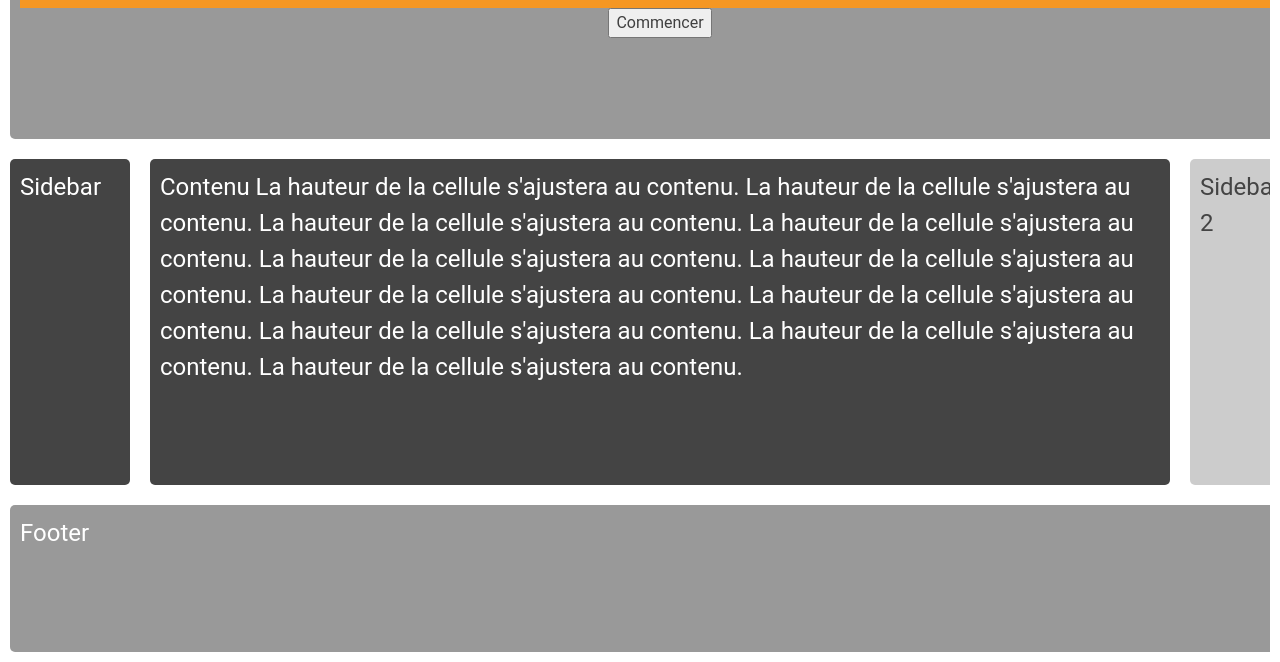
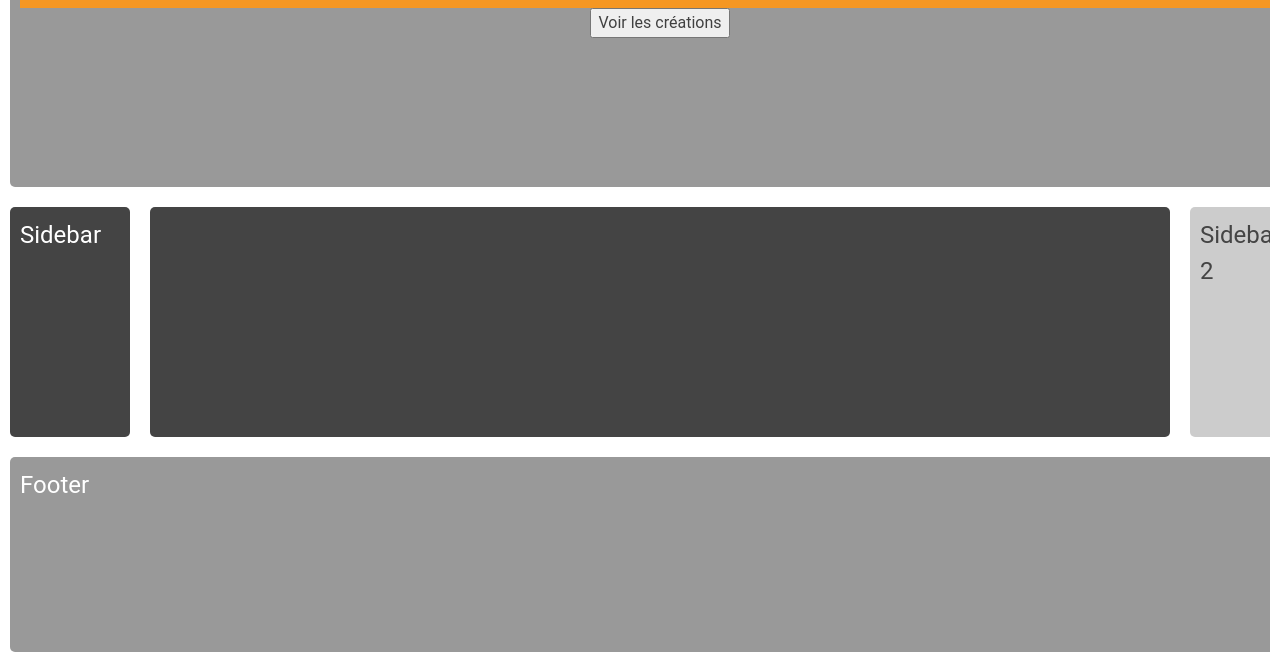
Before and after one commit to LaurentJeanson/Jeanson_TP1_Veille, a plain HTML site: page index.htm in a window 1280 px wide. Shown: the part 158-820 px from the top of the page. Drawn offline with Linux system fonts and the light colour scheme.

Commit message:
Changement rapide

```diff
--- a/index.htm
+++ b/index.htm
@@ -26,12 +26,7 @@
             <header class="box header"></header>
             <aside class="box sidebar">Sidebar</aside>
             <aside class="box sidebar2">Sidebar 2</aside>
-            <section class="box content">Contenu
-La hauteur de la cellule s'ajustera au contenu. La hauteur de la cellule s'ajustera au contenu. La hauteur de la
-cellule s'ajustera au contenu. La hauteur de la cellule s'ajustera au contenu. La hauteur de la cellule s'ajustera au
-contenu. La hauteur de la cellule s'ajustera au contenu. La hauteur de la cellule s'ajustera au contenu. La hauteur de
-la cellule s'ajustera au contenu. La hauteur de la cellule s'ajustera au contenu. La hauteur de la cellule s'ajustera
-au contenu. La hauteur de la cellule s'ajustera au contenu. </section>
+            <section class="box content"> </section>
             <footer class="box footer">Footer</footer>
         </main>
     </div>
--- a/module_js/Introduction.js
+++ b/module_js/Introduction.js
@@ -48,7 +48,7 @@ export class Introduction {
 
         let elmBouton = this.creerElement(elmConteneur,
             'button',
-            'Commencer',
+            'Voir les créations',
             'bouton')
         /* On garde une référence sur la fonction terminerIntro */
         let refTerminerIntro = this.terminerIntro.bind(this)
```
